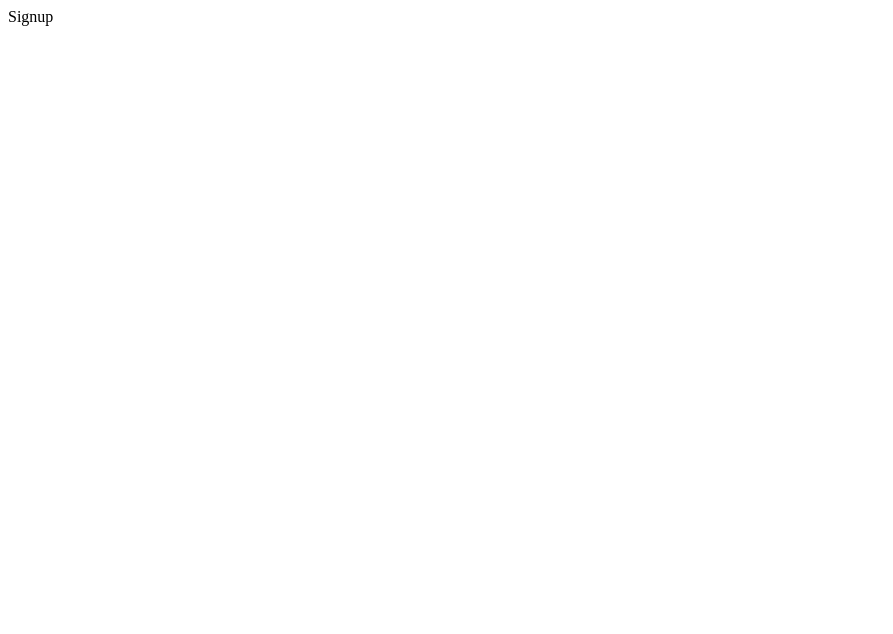
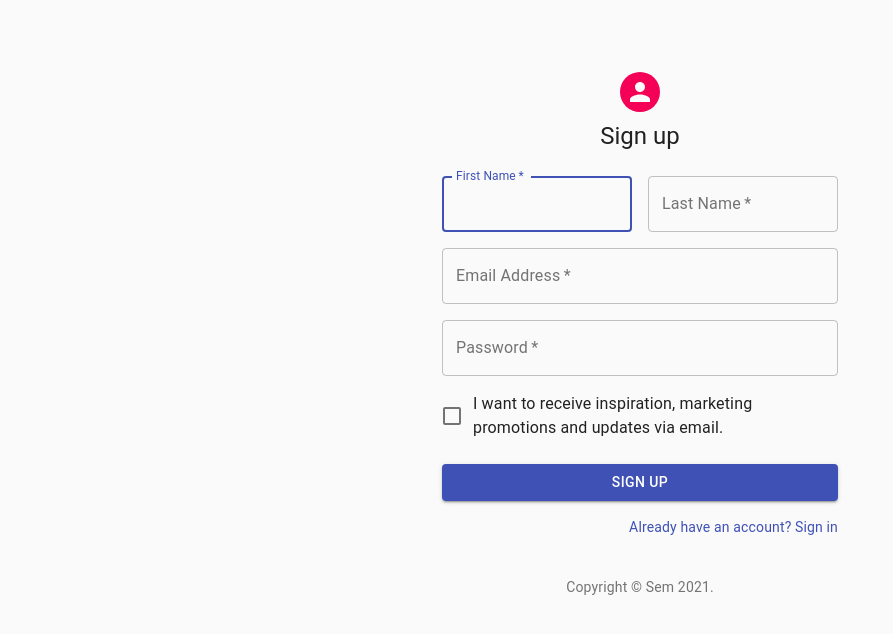
Before and after one commit to chimeziesolomon/sem, a React (Create React App) app: page /signup in a window 1280 px wide. Shown: the top 634 px of the page, without its empty margins (0-893 px from the left). Built offline with nearby package versions, Linux system fonts and the light colour scheme.

Commit message:
contents added

```diff
--- a/src/Auth/Login.js
+++ b/src/Auth/Login.js
@@ -1,7 +1,106 @@
 import React from 'react';
+import Avatar from '@material-ui/core/Avatar';
+import Button from '@material-ui/core/Button';
+import CssBaseline from '@material-ui/core/CssBaseline';
+import TextField from '@material-ui/core/TextField';
+import FormControlLabel from '@material-ui/core/FormControlLabel';
+import Checkbox from '@material-ui/core/Checkbox';
+import Link from '@material-ui/core/Link';
+import Grid from '@material-ui/core/Grid';
+import Box from '@material-ui/core/Box';
+//import LockOutlinedIcon from '@material-ui/icons/LockOutlined';
+import Typography from '@material-ui/core/Typography';
+import { makeStyles } from '@material-ui/core/styles';
+import Container from '@material-ui/core/Container';
 
-function Login() {
-	return <div>Login</div>;
+function Copyright() {
+	return (
+		<Typography variant="body2" color="textSecondary" align="center">
+			{'Copyright © '}
+			<Link color="inherit" href="https://material-ui.com/">
+				Sem
+			</Link>{' '}
+			{new Date().getFullYear()}
+			{'.'}
+		</Typography>
+	);
 }
 
-export default Login;
+const useStyles = makeStyles((theme) => ({
+	paper: {
+		marginTop: theme.spacing(8),
+		display: 'flex',
+		flexDirection: 'column',
+		alignItems: 'center'
+	},
+	avatar: {
+		margin: theme.spacing(1),
+		backgroundColor: theme.palette.secondary.main
+	},
+	form: {
+		width: '100%', // Fix IE 11 issue.
+		marginTop: theme.spacing(1)
+	},
+	submit: {
+		margin: theme.spacing(3, 0, 2)
+	}
+}));
+
+export default function SignIn() {
+	const classes = useStyles();
+
+	return (
+		<Container component="main" maxWidth="xs">
+			<CssBaseline />
+			<div className={classes.paper}>
+				<Avatar className={classes.avatar} />
+				<Typography component="h1" variant="h5">
+					Sign in
+				</Typography>
+				<form className={classes.form} noValidate>
+					<TextField
+						variant="outlined"
+						margin="normal"
+						required
+						fullWidth
+						id="email"
+						label="Email Address"
+						name="email"
+						autoComplete="email"
+						autoFocus
+					/>
+					<TextField
+						variant="outlined"
+						margin="normal"
+						required
+						fullWidth
+						name="password"
+						label="Password"
+						type="password"
+						id="password"
+						autoComplete="current-password"
+					/>
+					<FormControlLabel control={<Checkbox value="remember" color="primary" />} label="Remember me" />
+					<Button type="submit" fullWidth variant="contained" color="primary" className={classes.submit}>
+						Sign In
+					</Button>
+					<Grid container>
+						<Grid item xs>
+							<Link href="#" variant="body2">
+								Forgot password?
+							</Link>
+						</Grid>
+						<Grid item>
+							<Link href="#" variant="body2">
+								{"Don't have an account? Sign Up"}
+							</Link>
+						</Grid>
+					</Grid>
+				</form>
+			</div>
+			<Box mt={8}>
+				<Copyright />
+			</Box>
+		</Container>
+	);
+}
--- a/src/Auth/Signup.js
+++ b/src/Auth/Signup.js
@@ -1,7 +1,133 @@
 import React from 'react';
 
-function Signup() {
-	return <div>Signup</div>;
+import Avatar from '@material-ui/core/Avatar';
+import Button from '@material-ui/core/Button';
+import CssBaseline from '@material-ui/core/CssBaseline';
+import TextField from '@material-ui/core/TextField';
+import FormControlLabel from '@material-ui/core/FormControlLabel';
+import Checkbox from '@material-ui/core/Checkbox';
+import Link from '@material-ui/core/Link';
+import Grid from '@material-ui/core/Grid';
+import Box from '@material-ui/core/Box';
+//import LockOutlinedIcon from '@material-ui/icons/LockOutlined';
+import Typography from '@material-ui/core/Typography';
+import { makeStyles } from '@material-ui/core/styles';
+import Container from '@material-ui/core/Container';
+
+function Copyright() {
+	return (
+		<Typography variant="body2" color="textSecondary" align="center">
+			{'Copyright © '}
+			<Link color="inherit" href="https://material-ui.com/">
+				Sem
+			</Link>{' '}
+			{new Date().getFullYear()}
+			{'.'}
+		</Typography>
+	);
 }
 
-export default Signup;
+const useStyles = makeStyles((theme) => ({
+	paper: {
+		marginTop: theme.spacing(8),
+		display: 'flex',
+		flexDirection: 'column',
+		alignItems: 'center'
+	},
+	avatar: {
+		margin: theme.spacing(1),
+		backgroundColor: theme.palette.secondary.main
+	},
+	form: {
+		width: '100%', // Fix IE 11 issue.
+		marginTop: theme.spacing(3)
+	},
+	submit: {
+		margin: theme.spacing(3, 0, 2)
+	}
+}));
+
+export default function SignUp() {
+	const classes = useStyles();
+
+	return (
+		<Container component="main" maxWidth="xs">
+			<CssBaseline />
+			<div className={classes.paper}>
+				<Avatar className={classes.avatar} />
+				<Typography component="h1" variant="h5">
+					Sign up
+				</Typography>
+				<form className={classes.form} noValidate>
+					<Grid container spacing={2}>
+						<Grid item xs={12} sm={6}>
+							<TextField
+								autoComplete="fname"
+								name="firstName"
+								variant="outlined"
+								required
+								fullWidth
+								id="firstName"
+								label="First Name"
+								autoFocus
+							/>
+						</Grid>
+						<Grid item xs={12} sm={6}>
+							<TextField
+								variant="outlined"
+								required
+								fullWidth
+								id="lastName"
+								label="Last Name"
+								name="lastName"
+								autoComplete="lname"
+							/>
+						</Grid>
+						<Grid item xs={12}>
+							<TextField
+								variant="outlined"
+								required
+								fullWidth
+								id="email"
+								label="Email Address"
+								name="email"
+								autoComplete="email"
+							/>
+						</Grid>
+						<Grid item xs={12}>
+							<TextField
+								variant="outlined"
+								required
+								fullWidth
+								name="password"
+								label="Password"
+								type="password"
+								id="password"
+								autoComplete="current-password"
+							/>
+						</Grid>
+						<Grid item xs={12}>
+							<FormControlLabel
+								control={<Checkbox value="allowExtraEmails" color="primary" />}
+								label="I want to receive inspiration, marketing promotions and updates via email."
+							/>
+						</Grid>
+					</Grid>
+					<Button type="submit" fullWidth variant="contained" color="primary" className={classes.submit}>
+						Sign Up
+					</Button>
+					<Grid container justify="flex-end">
+						<Grid item>
+							<Link href="#" variant="body2">
+								Already have an account? Sign in
+							</Link>
+						</Grid>
+					</Grid>
+				</form>
+			</div>
+			<Box mt={5}>
+				<Copyright />
+			</Box>
+		</Container>
+	);
+}
--- a/src/components/App.js
+++ b/src/components/App.js
@@ -1,5 +1,6 @@
 import React from 'react';
 
+//import './default.scss';
 function App() {
 	return <div className="App">App</div>;
 }
--- /dev/null
+++ b/src/components/pages/AboutUs.js
@@ -0,0 +1,7 @@
+import React from 'react';
+
+function AboutUs() {
+	return <div>About us</div>;
+}
+
+export default AboutUs;
--- /dev/null
+++ b/src/components/pages/ContactUs.js
@@ -0,0 +1,7 @@
+import React from 'react';
+
+function ContactUs() {
+	return <div>Contact us</div>;
+}
+
+export default ContactUs;
--- /dev/null
+++ b/src/components/pages/Dashboard.js
@@ -0,0 +1,7 @@
+import React from 'react';
+
+function Dashboard() {
+	return <div>Dashboard</div>;
+}
+
+export default Dashboard;
--- /dev/null
+++ b/src/components/pages/Shop.js
@@ -0,0 +1,7 @@
+import React from 'react';
+
+function Shop() {
+	return <div>My shop</div>;
+}
+
+export default Shop;
--- a/src/index.js
+++ b/src/index.js
@@ -4,6 +4,10 @@
 import Login from './Auth/Login';
 import Signup from './Auth/Signup';
 import App from './components/App';
+import Dashboard from './components/pages/Dashboard';
+import AboutUs from './components/pages/AboutUs';
+import ContactUs from './components/pages/ContactUs';
+import Shop from './components/pages/Shop';
 import reportWebVitals from './reportWebVitals';
 import { BrowserRouter as Router, Switch, Route } from 'react-router-dom';
 ReactDOM.render(
@@ -12,6 +16,10 @@
 			<Route exact path="/" component={App} />
 			<Route path="/login" component={Login} />
 			<Route path="/signup" component={Signup} />
+			<Route path="/dashboard" component={Dashboard} />
+			<Route path="/aboutUs" component={AboutUs} />
+			<Route path="/contactUs" component={ContactUs} />
+			<Route path="/shop" component={Shop} />
 		</Switch>
 	</Router>,
 	document.getElementById('root')
```
Also changed, not shown: src/default.scss (renamed from src/components/default.scss), src/firebase.js (added).
